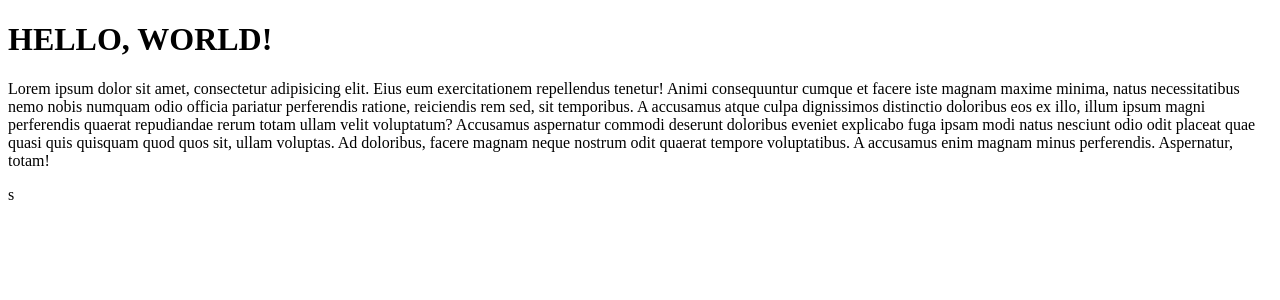
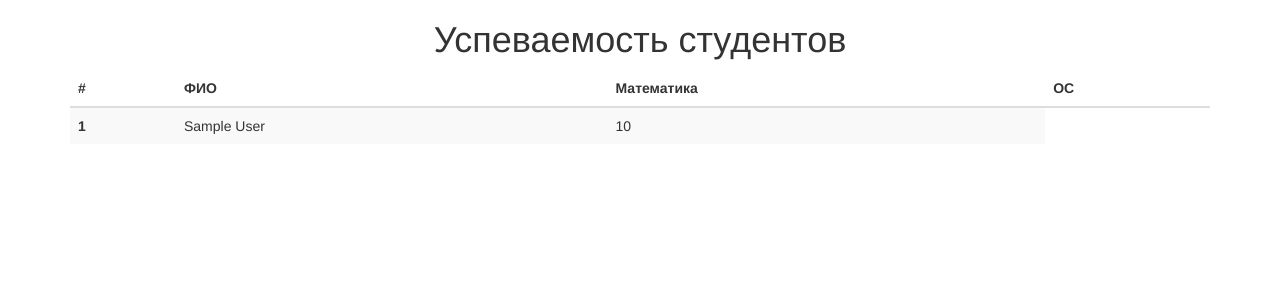
Before and after one commit to GitHaberr/work, a Django app: template templates/index.html in a window 1280 px wide. Shown: the top 300 px of the page. Run offline with Django 5.2, Linux system fonts and the light colour scheme; data comes from the database, SQL or seed files in the repository; the template is opened without the code that fills it: values that come from a table or form of the project are taken from there, most other values are stand-ins (such as "Sample title", 1, 10 or a date in 2020); parts of the project's set-up code (start-up, migrations or seed data) failed here and were passed over; some libraries are stand-ins or nearby versions.

Commit message:
Edit index.html and views.py

```diff
--- a/templates/index.html
+++ b/templates/index.html
@@ -1,17 +1,38 @@
 <!DOCTYPE html>
-<html lang="en">
-<head>
-    <meta charset="UTF-8">
-    <title>Title</title>
-</head>
-<body>
-<h1>HELLO, WORLD!</h1>
-<p>Lorem ipsum dolor sit amet, consectetur adipisicing elit. Eius eum exercitationem repellendus tenetur! Animi
-    consequuntur cumque et facere iste magnam maxime minima, natus necessitatibus nemo nobis numquam odio officia
-    pariatur perferendis ratione, reiciendis rem sed, sit temporibus. A accusamus atque culpa dignissimos distinctio
-    doloribus eos ex illo, illum ipsum magni perferendis quaerat repudiandae rerum totam ullam velit voluptatum?
-    Accusamus aspernatur commodi deserunt doloribus eveniet explicabo fuga ipsam modi natus nesciunt odio odit placeat
-    quae quasi quis quisquam quod quos sit, ullam voluptas. Ad doloribus, facere magnam neque nostrum odit quaerat
-    tempore voluptatibus. A accusamus enim magnam minus perferendis. Aspernatur, totam!</p>
-</body>
-</html>s
+<html>
+	<head>
+		<meta charset="utf-8" />
+		<title></title>
+        <link rel="stylesheet" href="https://maxcdn.bootstrapcdn.com/bootstrap/3.3.4/css/bootstrap.min.css">
+        <link rel="stylesheet" href="https://maxcdn.bootstrapcdn.com/bootstrap/3.3.4/css/bootstrap-theme.min.css">
+        <script src="https://maxcdn.bootstrapcdn.com/bootstrap/3.3.4/js/bootstrap.min.js"></script>
+	</head>
+	<body>
+        <div class="container">
+            <h1 style="text-align:center;">Успеваемость студентов</h1>
+
+            <table class="table table-striped">
+                <thead>
+                <tr>
+                  <th>#</th>
+                  <th>ФИО</th>
+                    {% for subject in subjects %}
+                      <th>{{subject}}</th>
+                    {% endfor %}
+                </tr>
+                </thead>
+                <tbody>
+                    {% for statistics in student_statistics %}
+                        <tr>
+                            <th scope="row">{{statistics.student.id}}</th>
+                            <td>{{statistics.student.full_name}}</td>
+                             {% for score in statistics.scores %}
+                                <td>{{score}}</td>
+                              {% endfor %}
+                        </tr>
+                    {% endfor %}
+                </tbody>
+            </table>
+        </div>
+	</body>
+</html>
```
Also changed, not shown: students/views.py (+33 -3 lines).
